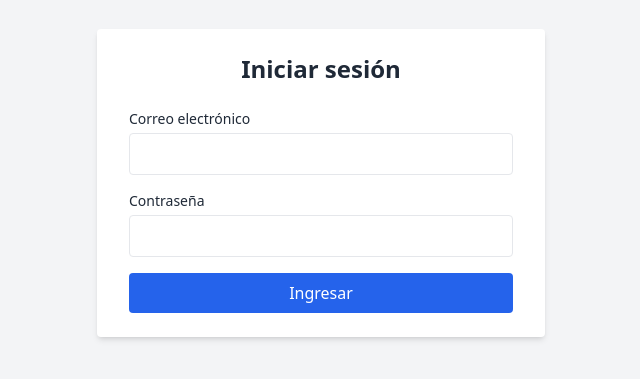
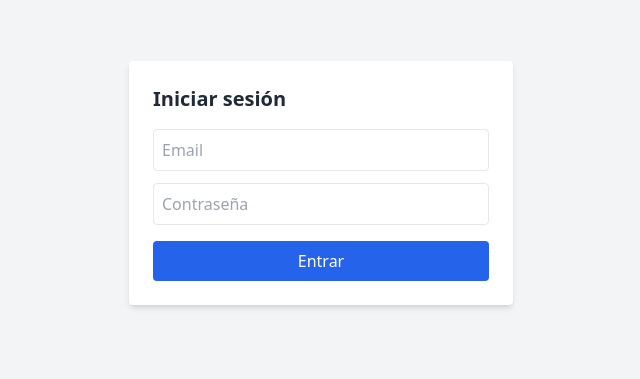
Before and after one commit to IsraelRomeroCastellanos/scmvp, a Next.js app in the folder frontend/: page /login in a window 1280 px wide. Shown: the part 241-620 px from the top of the page, without its empty margins (319-959 px from the left). Built offline with nearby package versions, Linux system fonts and the light colour scheme.

Commit message:
fix: align frontend login with backend auth response

```diff
--- a/frontend/src/app/login/page.tsx
+++ b/frontend/src/app/login/page.tsx
@@ -6,108 +6,88 @@ import { useRouter } from 'next/navigation';
 
 export default function LoginPage() {
   const router = useRouter();
-
   const [email, setEmail] = useState('');
   const [password, setPassword] = useState('');
+  const [error, setError] = useState('');
   const [loading, setLoading] = useState(false);
-  const [error, setError] = useState('');
 
   const handleSubmit = async (e: React.FormEvent) => {
     e.preventDefault();
+    setError('');
     setLoading(true);
-    setError('');
-
-console.log('API BASE URL:', process.env.NEXT_PUBLIC_API_BASE_URL);
 
     try {
       const res = await fetch(
         `${process.env.NEXT_PUBLIC_API_BASE_URL}/api/auth/login`,
         {
           method: 'POST',
-          headers: {
-            'Content-Type': 'application/json'
-          },
+          headers: { 'Content-Type': 'application/json' },
           body: JSON.stringify({ email, password })
         }
       );
 
-      /**
-       * 🔐 Protección contra respuestas NO-JSON
-       */
       const text = await res.text();
-      let data: any;
 
-      try {
-        data = JSON.parse(text);
-      } catch {
-        throw new Error(text || 'Respuesta inválida del servidor');
+      if (!res.ok) {
+        throw new Error(text || 'Error al iniciar sesión');
       }
 
-      if (!res.ok || !data.success) {
-        throw new Error(data.error || 'Error al iniciar sesión');
+      const data = JSON.parse(text);
+
+      if (!data.token || !data.user) {
+        throw new Error('Respuesta inválida del servidor');
       }
 
-      // Guardamos sesión
       localStorage.setItem('token', data.token);
       localStorage.setItem('user', JSON.stringify(data.user));
 
       router.push('/dashboard');
     } catch (err: any) {
-      setError(err.message || 'Error inesperado');
+      console.error('Login error:', err);
+      setError('Error al iniciar sesión');
     } finally {
       setLoading(false);
     }
   };
 
   return (
-    <div className="min-h-screen flex items-center justify-center bg-gray-100 px-4">
-      <div className="bg-white shadow-md rounded px-8 py-6 w-full max-w-md">
-        <h1 className="text-2xl font-bold mb-6 text-center">
-          Iniciar sesión
-        </h1>
+    <div className="min-h-screen flex items-center justify-center bg-gray-100">
+      <form
+        onSubmit={handleSubmit}
+        className="bg-white p-6 rounded shadow-md w-full max-w-sm"
+      >
+        <h1 className="text-xl font-bold mb-4">Iniciar sesión</h1>
 
         {error && (
-          <div className="mb-4 text-red-600 text-sm text-center">
-            {error}
-          </div>
+          <div className="mb-3 text-red-600 text-sm">{error}</div>
         )}
 
-        <form onSubmit={handleSubmit} className="space-y-4">
-          <div>
-            <label className="block text-sm font-medium mb-1">
-              Correo electrónico
-            </label>
         <input
           type="email"
+          placeholder="Email"
           value={email}
           onChange={(e) => setEmail(e.target.value)}
+          className="w-full mb-3 p-2 border rounded"
           required
-              className="w-full border rounded px-3 py-2 focus:outline-none focus:ring"
         />
-          </div>
 
-          <div>
-            <label className="block text-sm font-medium mb-1">
-              Contraseña
-            </label>
         <input
           type="password"
+          placeholder="Contraseña"
           value={password}
           onChange={(e) => setPassword(e.target.value)}
+          className="w-full mb-4 p-2 border rounded"
           required
-              className="w-full border rounded px-3 py-2 focus:outline-none focus:ring"
         />
-          </div>
 
         <button
           type="submit"
           disabled={loading}
-            className="w-full bg-blue-600 text-white py-2 rounded hover:bg-blue-700 disabled:opacity-50"
+          className="w-full bg-blue-600 text-white p-2 rounded hover:bg-blue-700 disabled:opacity-50"
         >
-            {loading ? 'Ingresando…' : 'Ingresar'}
+          {loading ? 'Ingresando…' : 'Entrar'}
         </button>
       </form>
     </div>
-    </div>
   );
 }
```
Lines whose indentation alone changed are shown as unchanged.
